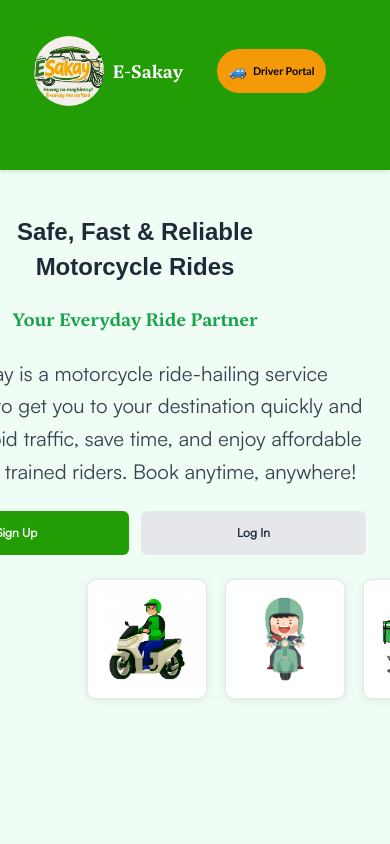
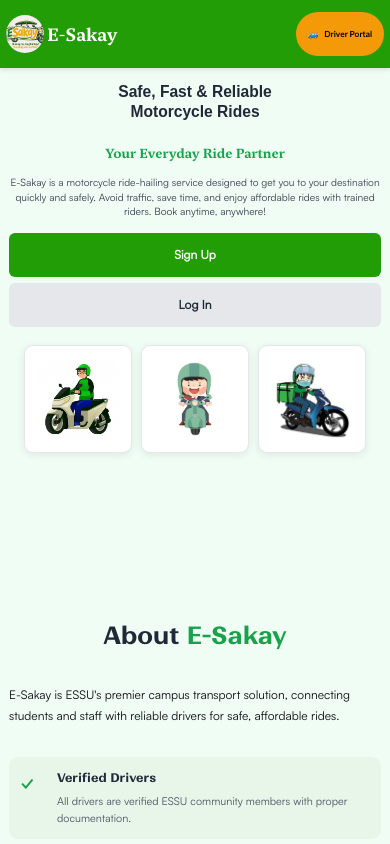
Before and after one commit to Yayan0421/E-driver, a React (Vite) app: page / in a window 390 px wide. Shown: the top 844 px of the page. Built offline with nearby package versions, Linux system fonts and the light colour scheme; no server answers.

Commit message:
Fix: Mobile phone layout optimization - remove negative margins, improve navbar sizing, add 480px breakpoint styles

```diff
--- a/src/styles/home.css
+++ b/src/styles/home.css
@@ -3,11 +3,11 @@
   margin: 0;
   padding: 0;
 }
+
 .home-container {
   min-height: 100vh;
   background-color: #f0fdf4;
   padding: 2rem;
-
 }
 
 .home-content {
@@ -18,7 +18,6 @@
   justify-content: space-between;
   gap: 3rem;
   margin-top: 2rem;
-
 }
 
 /* Left Content Section */
@@ -33,7 +32,6 @@
   margin-bottom: 0.5rem;
   line-height: 1.2;
   font-family: 'Neco Bold', sans-serif;
-  margin-left: -10rem;
 }
 
 .home-left h1:nth-of-type(2) {
@@ -46,7 +44,6 @@
   color: #16a34a;
   margin-bottom: 2rem;
   font-family: 'neco-bold', sans-serif;
-  margin-left: -10rem;
 }
 
 .home-description {
@@ -55,14 +52,11 @@
   margin-bottom: 2rem;
   line-height: 1.6;
   max-width: 40rem;
-  margin-left: -10rem;
 }
 
 .home-buttons {
   display: flex;
   gap: 1rem;
-  margin-left: -10rem;
-
 }
 
 .btn {
@@ -73,6 +67,10 @@
   cursor: pointer;
   font-size: 1.5rem;
   transition: all 0.3s ease;
+  min-height: 44px;
+  display: flex;
+  align-items: center;
+  justify-content: center;
 }
 
 .btn-primary {
@@ -100,7 +98,7 @@
   display: flex;
   gap: 1.5rem;
   justify-content: center;
-  margin-right: -15rem;
+  flex-wrap: wrap;
 }
 
 .card {
@@ -113,7 +111,6 @@
   align-items: center;
   justify-content: center;
   font-size: 8rem;
-
 }
 
 .angkas {
@@ -123,35 +120,168 @@
   border-radius: 1.5rem;
 }
 
-/* Responsive Design */
+/* Tablet Responsive Design */
+@media (max-width: 1024px) {
+  .home-container {
+    padding: 1.5rem;
+  }
+
+  .home-left h1 {
+    font-size: 2.5rem;
+  }
+
+  .home-left h2 {
+    font-size: 2.25rem;
+  }
+
+  .home-description {
+    font-size: 1.3rem;
+  }
+
+  .btn {
+    padding: 0.7rem 1.8rem;
+    font-size: 1.2rem;
+  }
+
+  .card {
+    width: 13rem;
+    height: 13rem;
+    font-size: 7rem;
+  }
+}
+
 @media (max-width: 768px) {
+  .home-container {
+    padding: 1rem;
+    min-height: auto;
+  }
+
   .home-content {
     flex-direction: column;
     gap: 2rem;
-  }
-
-  .home-left h1 {
-    font-size: 2rem;
-  }
-
-  .home-left h2 {
-    font-size: 1.5rem;
+    margin-top: 1rem;
   }
 
   .home-left {
     text-align: center;
   }
 
+  .home-left h1 {
+    font-size: 1.8rem;
+    margin-bottom: 0.3rem;
+  }
+
+  .home-left h2 {
+    font-size: 1.5rem;
+    margin-bottom: 1.5rem;
+  }
+
+  .home-description {
+    font-size: 1rem;
+    margin-bottom: 1.5rem;
+    margin-left: auto;
+    margin-right: auto;
+  }
+
   .home-buttons {
     justify-content: center;
+    gap: 0.75rem;
+  }
+
+  .btn {
+    padding: 0.6rem 1.5rem;
+    font-size: 0.95rem;
+  }
+
+  .card {
+    width: 12rem;
+    height: 12rem;
+    font-size: 5rem;
   }
 
   .home-right {
-    flex-wrap: wrap;
+    width: 100%;
+    gap: 1rem;
+  }
+}
+
+/* Phone Responsive Design */
+@media (max-width: 480px) {
+  .home-container {
+    padding: 0.75rem;
+    background-color: #f0fdf4;
+  }
+
+  .home-content {
+    gap: 1.5rem;
+    margin-top: 0.5rem;
+  }
+
+  .home-left h1 {
+    font-size: 1.3rem;
+    margin-bottom: 0.2rem;
+    line-height: 1.1;
+  }
+
+  .home-left h2 {
+    font-size: 1.1rem;
+    margin-bottom: 1rem;
+  }
+
+  .home-description {
+    font-size: 0.85rem;
+    margin-bottom: 1.2rem;
+    line-height: 1.4;
+    max-width: 100%;
+  }
+
+  .home-buttons {
+    flex-direction: column;
+    gap: 0.5rem;
+    width: 100%;
+  }
+
+  .btn {
+    padding: 0.5rem 1rem;
+    font-size: 0.8rem;
+    width: 100%;
   }
 
   .card {
-    width: 10rem;
-    height: 10rem;
+    width: 9rem;
+    height: 9rem;
+    font-size: 3.5rem;
+    border-width: 3px;
+  }
+
+  .home-right {
+    gap: 0.75rem;
   }
 }
+
+/* Extra small phones */
+@media (max-width: 380px) {
+  .home-left h1 {
+    font-size: 1.1rem;
+  }
+
+  .home-left h2 {
+    font-size: 0.95rem;
+  }
+
+  .home-description {
+    font-size: 0.75rem;
+    margin-bottom: 0.8rem;
+  }
+
+  .btn {
+    font-size: 0.7rem;
+    padding: 0.4rem 0.8rem;
+  }
+
+  .card {
+    width: 8rem;
+    height: 8rem;
+    font-size: 3rem;
+  }
+}
--- a/src/styles/navbar.css
+++ b/src/styles/navbar.css
@@ -73,14 +73,12 @@
   margin: 0;
   padding: 0;
   align-items: center;
-  margin-left: 30rem;
-
+  justify-content: center;
 }
 
 .nav-item {
   display: flex;
   align-items: center;
-
 }
 
 .nav-link {
@@ -90,7 +88,6 @@
   font-size: 1.5rem;
   transition: opacity 0.3s ease;
   font-family: 'Satoshi-Medium', sans-serif;
-
 }
 
 .nav-link:hover {
@@ -111,7 +108,7 @@
   gap: 0.5rem;
   transition: all 0.3s ease;
   font-size: 1rem;
-  margin-right: 30px;
+  margin-left: auto;
   font-family: 'Trebuchet MS', 'Lucida Sans Unicode', 'Lucida Grande', 'Lucida Sans', Arial, sans-serif
 }
 
@@ -125,29 +122,106 @@
 }
 
 /* Responsive Design */
+@media (max-width: 1024px) {
+  .nav-link {
+    font-size: 1.2rem;
+  }
+
+  .navbar-container {
+    padding: 1rem;
+  }
+}
+
 @media (max-width: 768px) {
+  .navbar {
+    padding: 1rem 0.5rem;
+  }
+
   .navbar-container {
-    flex-wrap: wrap;
-    padding: 1rem;
+    flex-direction: row;
+    padding: 0.5rem;
+    gap: 0.5rem;
+    justify-content: space-between;
+    align-items: center;
   }
 
   .navbar-logo {
-    margin-right: auto;
+    display: flex;
+    align-items: center;
+    gap: 0.5rem;
+  }
+
+  .logo-text {
+    font-size: 1.2rem;
+  }
+
+  .logo-icon {
+    width: 45px;
+    height: 45px;
+  }
+
+  .logo-img {
+    width: 45px;
+    height: 45px;
   }
 
   .nav-menu {
-    gap: 1rem;
-    order: 3;
-    width: 100%;
-    margin-top: 1rem;
+    display: none;
   }
 
   .nav-link {
+    font-size: 0.75rem;
+  }
+
+  .driver-portal-btn {
+    padding: 0.5rem 1rem;
+    font-size: 0.85rem;
+    margin-left: auto;
+  }
+}
+
+@media (max-width: 480px) {
+  .navbar {
+    padding: 0.75rem 0.25rem;
+  }
+
+  .navbar-container {
+    padding: 0.25rem;
+    gap: 0.25rem;
+  }
+
+  .navbar-logo {
+    gap: 0.25rem;
+    flex: 1;
+  }
+
+  .logo-icon {
+    width: 38px;
+    height: 38px;
     font-size: 0.9rem;
   }
 
+  .logo-img {
+    width: 38px;
+    height: 38px;
+  }
+
+  .logo-text {
+    font-size: 1rem;
+  }
+
+  .nav-menu {
+    display: none;
+  }
+
   .driver-portal-btn {
-    padding: 0.6rem 1rem;
-    font-size: 0.9rem;
+    padding: 0.4rem 0.8rem;
+    font-size: 0.7rem;
+    min-height: 44px;
+    white-space: nowrap;
+  }
+
+  .btn-icon {
+    font-size: 0.7rem;
   }
 }
```
